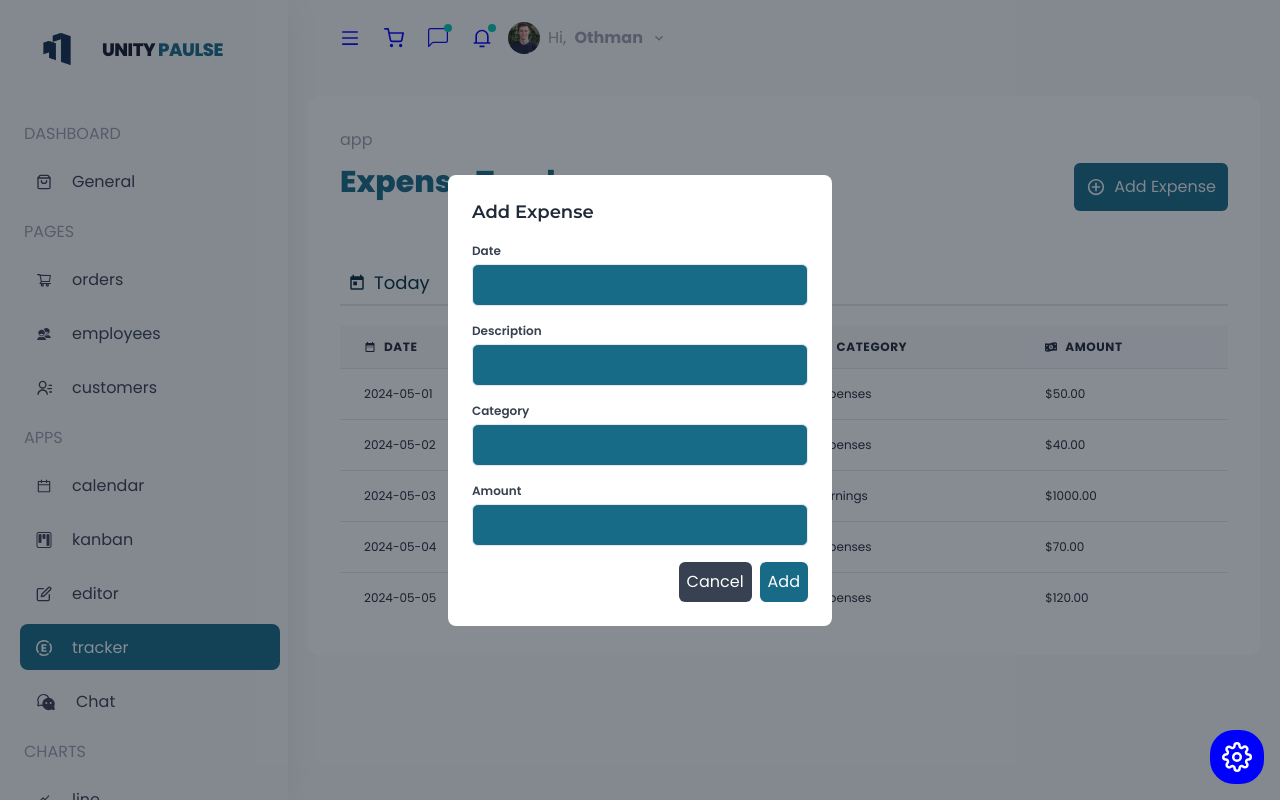
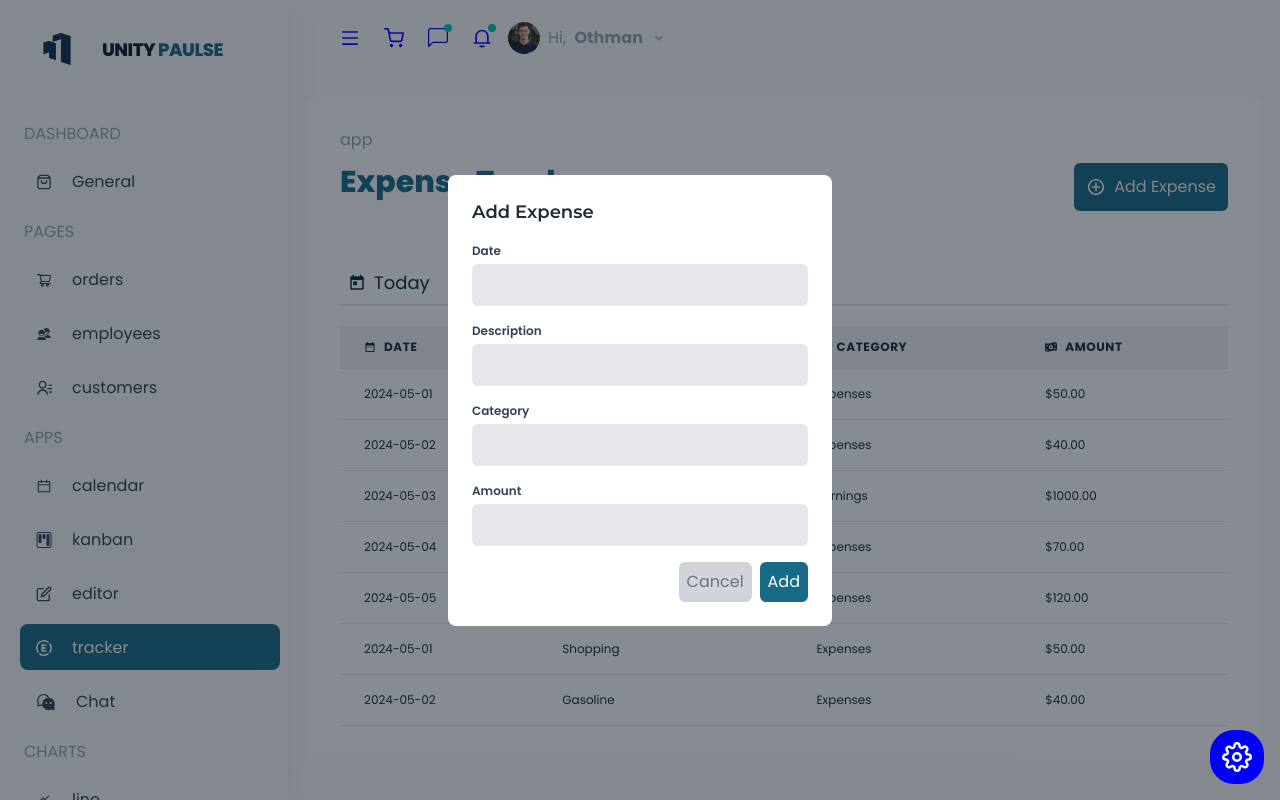
Before and after one commit to OthmanGh/UNITEYPULSE, a React (Vite) app in the folder frontend/: page /dashboard/tracker in a window 1280 px wide. Both pictures are taken after a click on the button "Add Expense". Built offline with nearby package versions, Linux system fonts and the light colour scheme.

Commit message:
<Frontend> - Separate show popup component

```diff
--- a/frontend/src/constants/index.tsx
+++ b/frontend/src/constants/index.tsx
@@ -343,4 +343,116 @@ export const tableExpenseData = [
     category: 'Expenses',
     amount: '$120.00',
   },
+
+  {
+    date: '2024-05-01',
+    description: 'Shopping',
+    category: 'Expenses',
+    amount: '$50.00',
+  },
+  {
+    date: '2024-05-02',
+    description: 'Gasoline',
+    category: 'Expenses',
+    amount: '$40.00',
+  },
+  {
+    date: '2024-05-03',
+    description: 'Salary',
+    category: 'Earnings',
+    amount: '$1000.00',
+  },
+  {
+    date: '2024-05-04',
+    description: 'Restaurant',
+    category: 'Expenses',
+    amount: '$70.00',
+  },
+  {
+    date: '2024-05-05',
+    description: 'Utilities',
+    category: 'Expenses',
+    amount: '$120.00',
+  },
+
+  {
+    date: '2024-05-01',
+    description: 'Shopping',
+    category: 'Expenses',
+    amount: '$50.00',
+  },
+  {
+    date: '2024-05-02',
+    description: 'Gasoline',
+    category: 'Expenses',
+    amount: '$40.00',
+  },
+  {
+    date: '2024-05-03',
+    description: 'Salary',
+    category: 'Earnings',
+    amount: '$1000.00',
+  },
+  {
+    date: '2024-05-04',
+    description: 'Restaurant',
+    category: 'Expenses',
+    amount: '$70.00',
+  },
+  {
+    date: '2024-05-05',
+    description: 'Utilities',
+    category: 'Expenses',
+    amount: '$120.00',
+  },
+
+  {
+    date: '2024-05-03',
+    description: 'Salary',
+    category: 'Earnings',
+    amount: '$1000.00',
+  },
+  {
+    date: '2024-05-04',
+    description: 'Restaurant',
+    category: 'Expenses',
+    amount: '$70.00',
+  },
+  {
+    date: '2024-05-05',
+    description: 'Utilities',
+    category: 'Expenses',
+    amount: '$120.00',
+  },
+
+  {
+    date: '2024-05-01',
+    description: 'Shopping',
+    category: 'Expenses',
+    amount: '$50.00',
+  },
+  {
+    date: '2024-05-02',
+    description: 'Gasoline',
+    category: 'Expenses',
+    amount: '$40.00',
+  },
+  {
+    date: '2024-05-03',
+    description: 'Salary',
+    category: 'Earnings',
+    amount: '$1000.00',
+  },
+  {
+    date: '2024-05-04',
+    description: 'Restaurant',
+    category: 'Expenses',
+    amount: '$70.00',
+  },
+  {
+    date: '2024-05-05',
+    description: 'Utilities',
+    category: 'Expenses',
+    amount: '$120.00',
+  },
 ];
--- a/frontend/src/pages/Dashboard/pages/ExpenseTracker/ExpenseTracker.tsx
+++ b/frontend/src/pages/Dashboard/pages/ExpenseTracker/ExpenseTracker.tsx
@@ -4,13 +4,12 @@ import { AddIcon, AmountIcon, CategoryIcon, DateIcon, DescriptionIcon } from '..
 import { expenseHistory } from '../../../../constants';
 import { tableExpenseData } from '../../../../constants';
 import { useState } from 'react';
+import AddExpensePopup from './components/AddExpensePopup';
 
 const ExpenseTracker = () => {
   const [showPopup, setShowPopup] = useState(false);
 
-  const handleAddExpense = () => {
-    console.log('added');
-  };
+  const handleAddExpense = () => {};
 
   return (
     <section className={styles.dashboardSection}>
@@ -35,9 +34,9 @@ const ExpenseTracker = () => {
           ))}
         </div>
 
-        <div className="overflow-x-auto mt-5 ">
-          <table className="min-w-full divide-y divide-gray-200 text-sm">
-            <thead className="bg-gray-50 dark:bg-gray-800">
+        <div className="overflow-x-auto mt-5 h-[50vh]">
+          <table className="min-w-full divide-y divide-gray-200 text-sm ">
+            <thead className="bg-gray-100 dark:bg-gray-800">
               <tr>
                 <th scope="col" className="px-6 py-3 text-left text-gray-800 uppercase tracking-wider">
                   <div className="flex items-center gap-2">
@@ -68,9 +67,9 @@ const ExpenseTracker = () => {
                 </th>
               </tr>
             </thead>
-            <tbody className="bg-white divide-y divide-gray-200 dark:bg-secondary-dark-bg dark:text-gray-200">
+            <tbody className=" divide-y divide-gray-200 dark:bg-secondary-dark-bg dark:text-gray-200 bg-white">
               {tableExpenseData.map((item, index) => (
-                <tr key={index}>
+                <tr key={index} className="hover:bg-secondary hover:text-white transition-all duration-400 cursor-pointer">
                   <td className="px-6 py-4 whitespace-nowrap">{item.date}</td>
                   <td className="px-6 py-4 whitespace-nowrap">{item.description}</td>
                   <td className="px-6 py-4 whitespace-nowrap">{item.category}</td>
@@ -82,57 +81,9 @@ const ExpenseTracker = () => {
         </div>
       </div>
 
-      {showPopup && <AddExpensePopup onAddExpense={handleAddExpense} setShowPopup={() => setShowPopup} />}
+      {showPopup && <AddExpensePopup onAddExpense={handleAddExpense} onShowPopup={setShowPopup} />}
     </section>
   );
 };
 
-const AddExpensePopup = ({ setShowPopup, onAddExpense }: { setShowPopup: () => void; onAddExpense: () => void }) => {
-  return (
-    <div className="fixed inset-0 bg-gray-900 bg-opacity-50 flex items-center justify-center">
-      <div className="bg-white dark:bg-secondary-dark-bg p-6 rounded-lg w-96">
-        <h2 className="text-lg font-semibold mb-4">Add Expense</h2>
-        <form>
-          <div className="mb-4">
-            <label htmlFor="date" className="block text-sm  text-gray-700 dark:text-gray-200 font-semibold">
-              Date
-            </label>
-            <input type="text" id="date" name="date" className="mt-1 p-2 border rounded-md w-full bg-secondary text-white  focus:outline-none" />
-          </div>
-          <div className="mb-4">
-            <label htmlFor="description" className="block text-sm  text-gray-700 dark:text-gray-200 font-semibold">
-              Description
-            </label>
-            <input type="text" id="description" name="description" className="mt-1 p-2 border rounded-md w-full bg-secondary text-white focus:outline-none" />
-          </div>
-          <div className="mb-4">
-            <label htmlFor="category" className="block text-sm text-gray-700 dark:text-gray-200 font-semibold">
-              Category
-            </label>
-            <input type="text" id="category" name="category" className="mt-1 p-2 border rounded-md w-full bg-secondary text-white focus:outline-none" />
-          </div>
-          <div className="mb-4">
-            <label htmlFor="amount" className="block text-sm  text-gray-700 dark:text-gray-200 font-semibold">
-              Amount
-            </label>
-            <input type="text" id="amount" name="amount" className="mt-1 p-2 border rounded-md w-full bg-secondary text-white focus:outline-none" />
-          </div>
-          <div className="flex justify-end">
-            <button type="button" className="bg-gray-700 text-white p-2 rounded-md mr-2 hover:bg-gray-600" onClick={() => setShowPopup(false)}>
-              Cancel
-            </button>
-            <button
-              type="submit"
-              onClick={onAddExpense}
-              className="bg-secondary text-white p-2 rounded-md hover:bg-secondary hover:bg-opacity-80 transition-all duration-400"
-            >
-              Add
-            </button>
-          </div>
-        </form>
-      </div>
-    </div>
-  );
-};
-
 export default ExpenseTracker;
--- /dev/null
+++ b/frontend/src/pages/Dashboard/pages/ExpenseTracker/components/AddExpensePopup.tsx
@@ -0,0 +1,57 @@
+const AddExpensePopup = ({ onShowPopup, onAddExpense }: { onShowPopup: () => void; onAddExpense: () => void }) => {
+  return (
+    <div className="fixed inset-0 bg-gray-900 bg-opacity-50 flex items-center justify-center">
+      <div className="bg-white dark:bg-secondary-dark-bg p-6 rounded-lg w-96">
+        <h2 className="text-lg font-semibold mb-4">Add Expense</h2>
+        <form>
+          <div className="mb-4">
+            <label htmlFor="date" className="block text-sm  text-gray-700 dark:text-gray-200 font-semibold">
+              Date
+            </label>
+            <input type="text" id="date" name="date" className="mt-1 p-2 border rounded-md w-full bg-gray-200 text-secondary  focus:outline-none" />
+          </div>
+          <div className="mb-4">
+            <label htmlFor="description" className="block text-sm  text-gray-700 dark:text-gray-200 font-semibold">
+              Description
+            </label>
+            <input
+              type="text"
+              id="description"
+              name="description"
+              className="mt-1 p-2 border rounded-md w-full bg-gray-200 text-secondary focus:outline-none"
+            />
+          </div>
+          <div className="mb-4">
+            <label htmlFor="category" className="block text-sm text-gray-700 dark:text-gray-200 font-semibold">
+              Category
+            </label>
+            <input type="text" id="category" name="category" className="mt-1 p-2 border rounded-md w-full bg-gray-200 text-secondary focus:outline-none" />
+          </div>
+          <div className="mb-4">
+            <label htmlFor="amount" className="block text-sm  text-gray-700 dark:text-gray-200 font-semibold">
+              Amount
+            </label>
+            <input type="text" id="amount" name="amount" className="mt-1 p-2 border rounded-md w-full bg-gray-200 text-secondary focus:outline-none" />
+          </div>
+          <div className="flex justify-end">
+            <button
+              type="button"
+              className="bg-gray-300 text-gray-500 p-2 rounded-md mr-2 hover:bg-gray-200 transition-all duration-400"
+              onClick={() => onShowPopup(false)}
+            >
+              Cancel
+            </button>
+            <button
+              type="submit"
+              onClick={onAddExpense}
+              className="bg-secondary text-white p-2 rounded-md hover:bg-secondary hover:bg-opacity-80 transition-all duration-400"
+            >
+              Add
+            </button>
+          </div>
+        </form>
+      </div>
+    </div>
+  );
+};
+export default AddExpensePopup;
```
